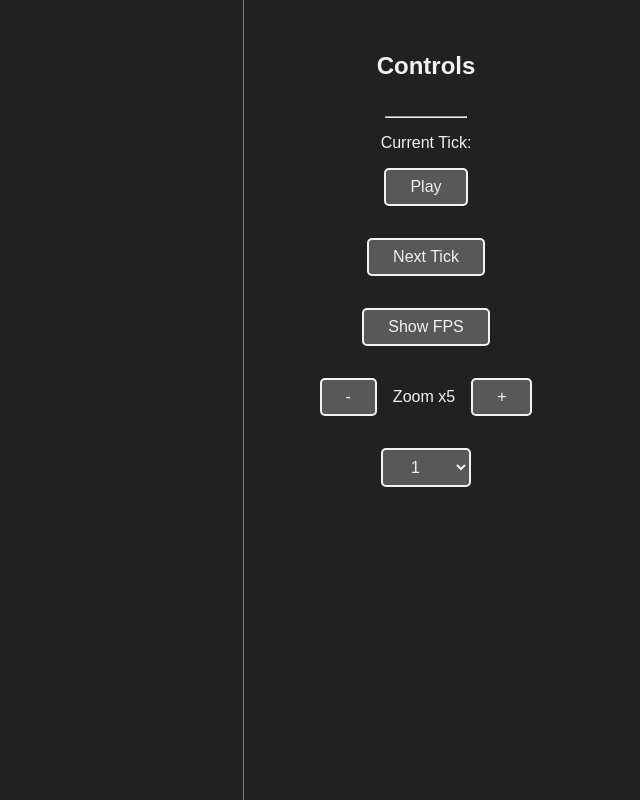
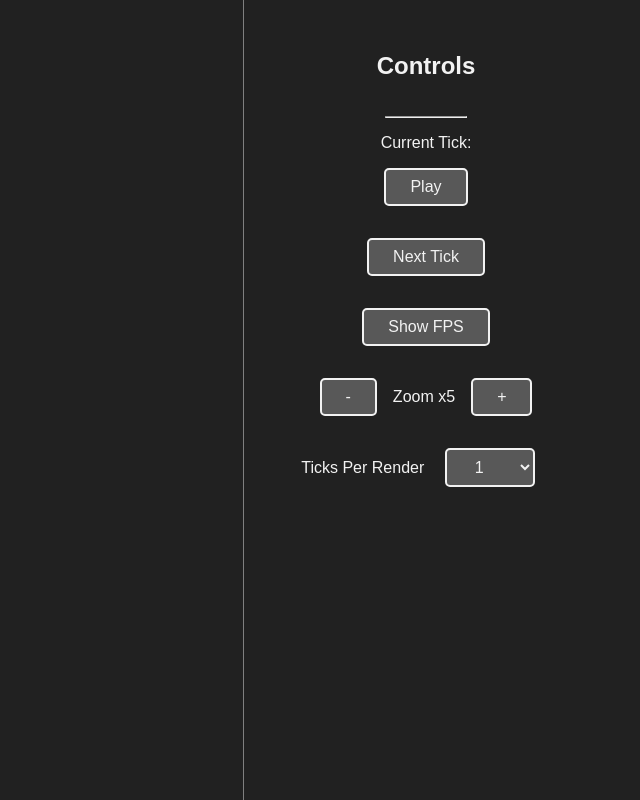
Before and after one commit to mthom26/langtons-ants-app, a website built with webpack: page index.html in a window 1280 px wide. Shown: the whole page, without its empty margins (640-1280 px from the left). Built offline with nearby package versions, Linux system fonts and the light colour scheme.

Commit message:
Add ticks per render label

```diff
--- a/index.html
+++ b/index.html
@@ -31,6 +31,8 @@
           </div>
           <button class="button" id="zoomInButton">+</button>
         </div>
+        <div>
+          <span>Ticks Per Render</span>
           <select class="ticksPerRenderSelect" id="ticksPerRenderSelect">
             <option value="1">1</option>
             <option value="2">2</option>
@@ -39,5 +41,6 @@
           </select>
         </div>
       </div>
+    </div>
   </body>
 </html>
```
Lines whose indentation alone changed are shown as unchanged.
